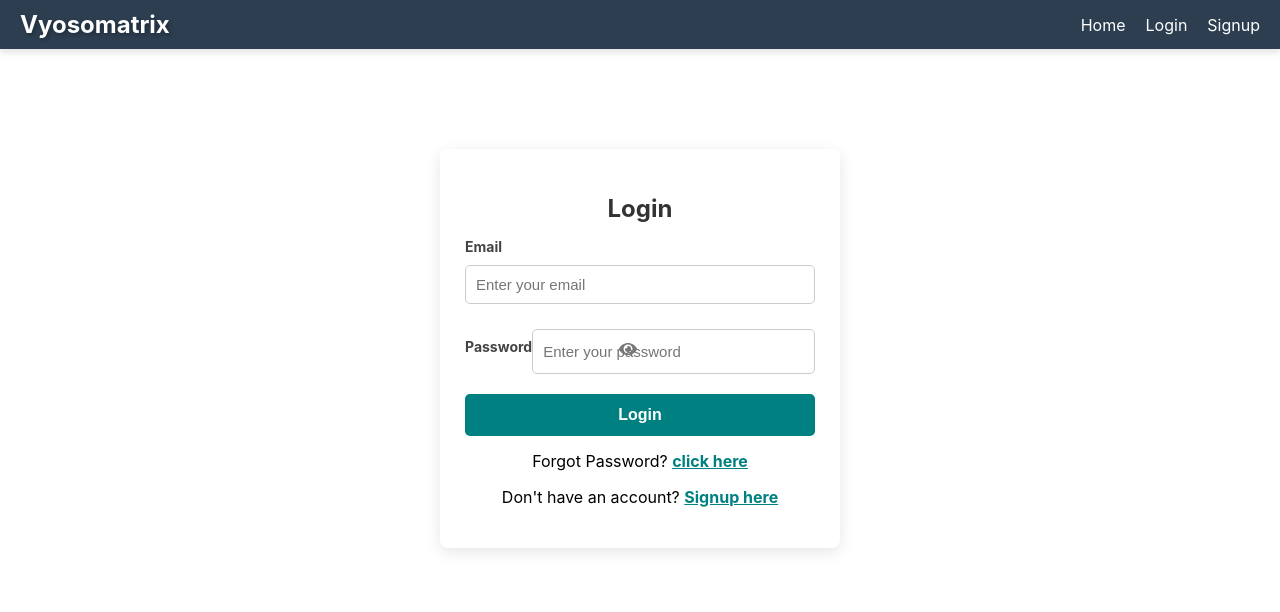
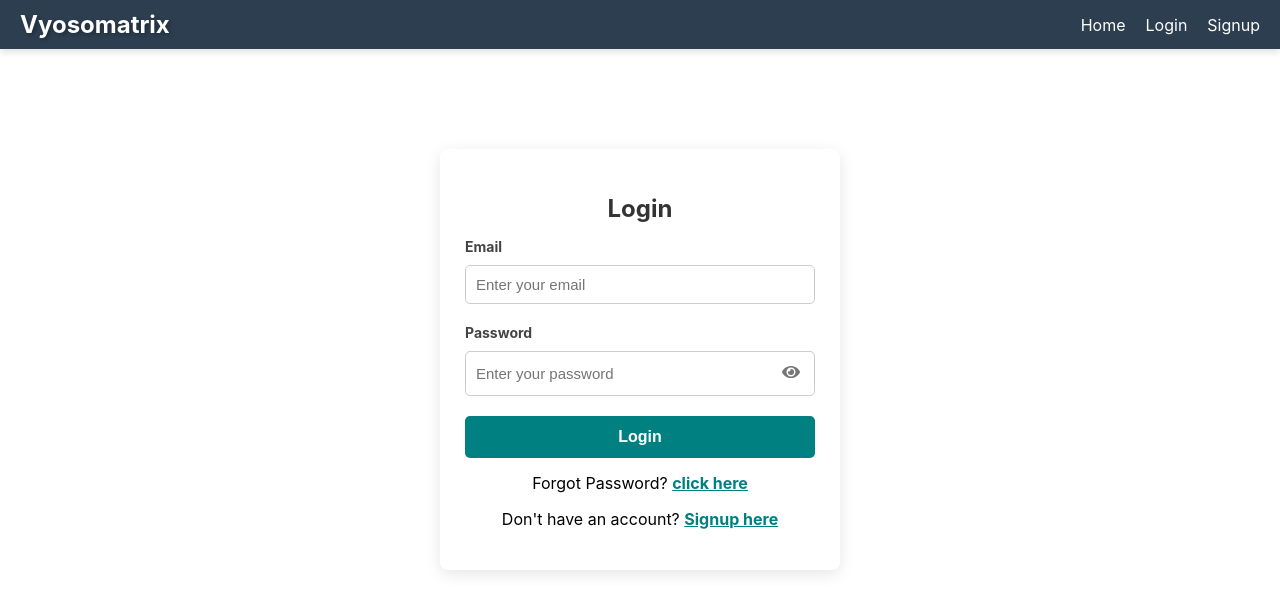
Before and after one commit to VaishnaviLashkar/cs418518-s25, a React (Create React App) app: page /login in a window 1280 px wide. Shown: the top 612 px of the page. Built offline with nearby package versions, Linux system fonts and the light colour scheme.

Commit message:
finished

```diff
--- a/src/components/changePasswordComponent/ChangePassword.css
+++ b/src/components/changePasswordComponent/ChangePassword.css
@@ -58,7 +58,3 @@
     text-decoration: underline;
     transition: color 0.3s;
 }
-
-.switch-link span:hover {
-    color: #005f5f;
-}
--- a/src/components/forgotPasswordComponent/ForgotPassword.css
+++ b/src/components/forgotPasswordComponent/ForgotPassword.css
@@ -48,11 +48,7 @@ h2 {
     transition: border-color 0.3s;
 }
 
-.form-group input:focus {
-    outline: none;
-    border-color: teal;
-    box-shadow: 0 0 5px rgba(0, 128, 128, 0.2);
-}
+
 
 button {
     width: 100%;
--- a/src/components/homePageComponent/HomePage.css
+++ b/src/components/homePageComponent/HomePage.css
@@ -75,11 +75,17 @@
   .reject-btn:hover {
     background-color: #e53935;
   }
-
   .no-users {
+    display: flex;
+    justify-content: center;
+    align-items: center;
+    height: 100vh;
+    width: 100%;
     text-align: center;
     color: #888;
-  }
+    font-size: 24px;
+}
+
 
   .message {
     font-size: 16px;
--- a/src/components/homePageComponent/HomePage.js
+++ b/src/components/homePageComponent/HomePage.js
@@ -49,7 +49,7 @@ const HomePageComponent = () => {
   };
 
   if (!isLoggedIn) {
-    return <div>Please log in to access this page.</div>;
+    return <div className = "no-users">Welcome to CS 518 Auth system. Please login to Access all Features</div>;
   }
 
   if (!isAdmin) {
--- a/src/components/loginComponent/LoginForm.css
+++ b/src/components/loginComponent/LoginForm.css
@@ -44,11 +44,7 @@ h2 {
     transition: border-color 0.3s;
 }
 
-.form-group input:focus {
-    outline: none;
-    border-color: teal;
-    box-shadow: 0 0 5px rgba(0, 128, 128, 0.2);
-}
+
 .password-group {
     position: relative;
     margin-bottom: 20px;
@@ -75,18 +71,20 @@ h2 {
 
 .toggle-password {
     position: absolute;
-    right: 12px;
-    top: 50%;
+    right: 10px;
+    top: 67%;
     transform: translateY(-50%);
-    background: none;
+    background: none !important;
     border: none;
     cursor: pointer;
     font-size: 18px;
     color: #777;
     padding: 5px;
+    z-index: 10;
     display: flex;
     align-items: center;
-    justify-content: center;
+    justify-content: right;
+    height: 100%;
 }
 
 
@@ -103,9 +101,7 @@ button[type="submit"] {
     transition: background 0.3s;
 }
 
-button[type="submit"]:hover {
-    background: #005f5f;
-}
+
 
 button:disabled {
     background: gray;
@@ -135,9 +131,6 @@ button:disabled {
     transition: color 0.3s;
 }
 
-.switch-link span:hover {
-    color: #005f5f;
-}
 
 @media (max-width: 480px) {
     .auth-container {
--- a/src/components/signupComponent/Signup.css
+++ b/src/components/signupComponent/Signup.css
@@ -33,37 +33,46 @@
     border-radius: 5px;
     font-size: 16px;
 }
-
 .password-group {
     position: relative;
-    display: flex;
-    align-items: center;
+    margin-bottom: 20px;
+}
+
+.password-group label {
+    font-weight: bold;
+    font-size: 14px;
+    color: #444;
+    display: block;
+    margin-bottom: 5px;
 }
 
 .password-group input {
     width: 100%;
-    padding: 10px;
-    padding-right: 40px; /* Space for the eye icon */
+    padding: 12px;
+    padding-right: 45px;
     border: 1px solid #ccc;
     border-radius: 5px;
     font-size: 16px;
     box-sizing: border-box;
+    height: 45px;
 }
 
 .toggle-password {
     position: absolute;
-    right: 10px; /* Adjusted to align properly */
-    top: 65%;
+    right: 10px;
+    top: 67%;
     transform: translateY(-50%);
-    background: none;
+    background: none !important;
     border: none;
     cursor: pointer;
     font-size: 18px;
     color: #777;
+    padding: 5px;
+    z-index: 10;
     display: flex;
     align-items: center;
     justify-content: right;
-    padding: 5px;
+    height: 100%;
 }
 
 
--- a/src/index.css
+++ b/src/index.css
@@ -17,6 +17,7 @@ html, body {
   padding: 0;
   width: 100%;
   box-sizing: border-box;
+  overflow-y: auto;
 }
 
 .header {
```
Also changed, not shown: src/components/profileComponent/Profile.module.css (added, +107 -0 lines).
